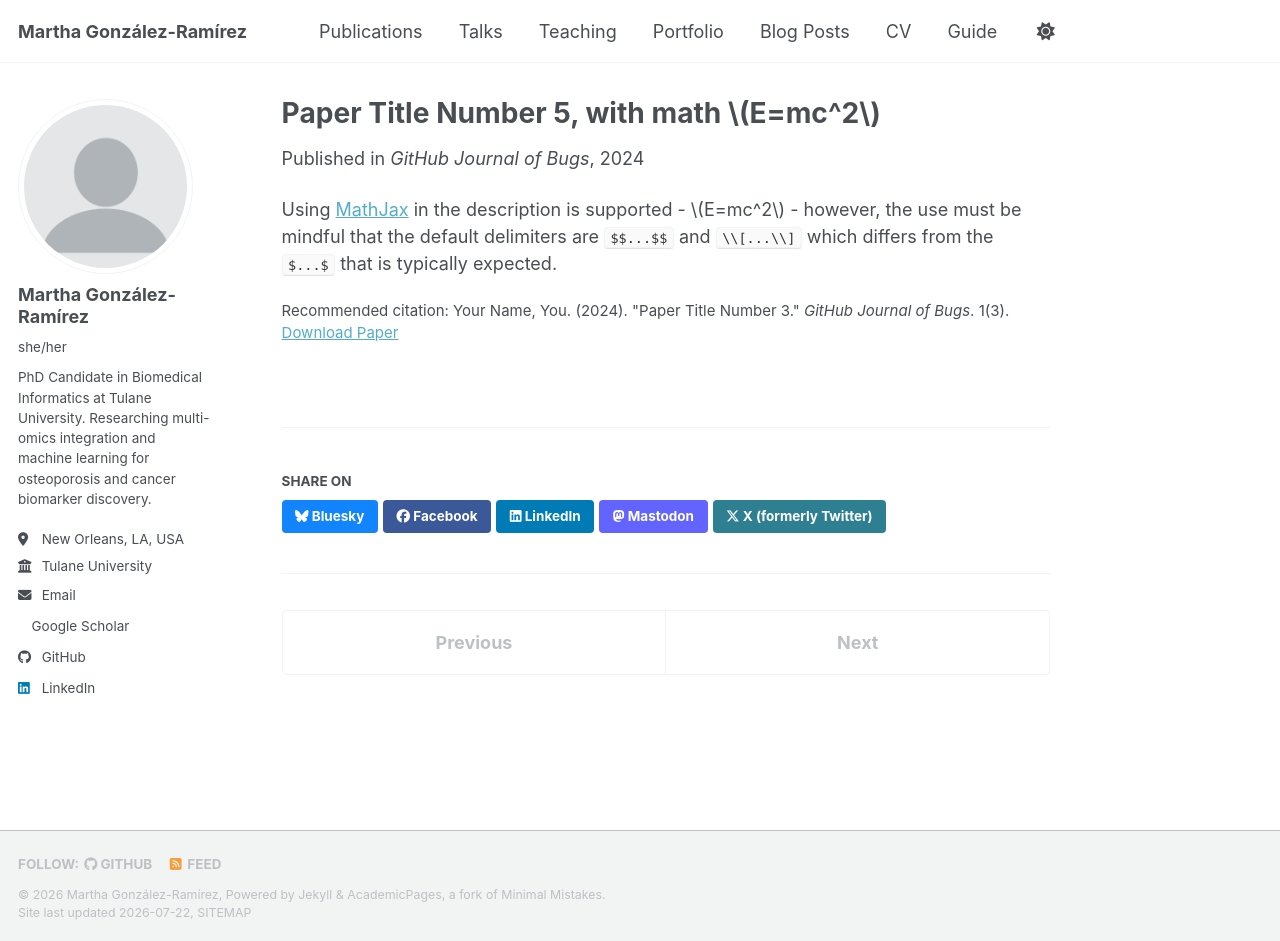
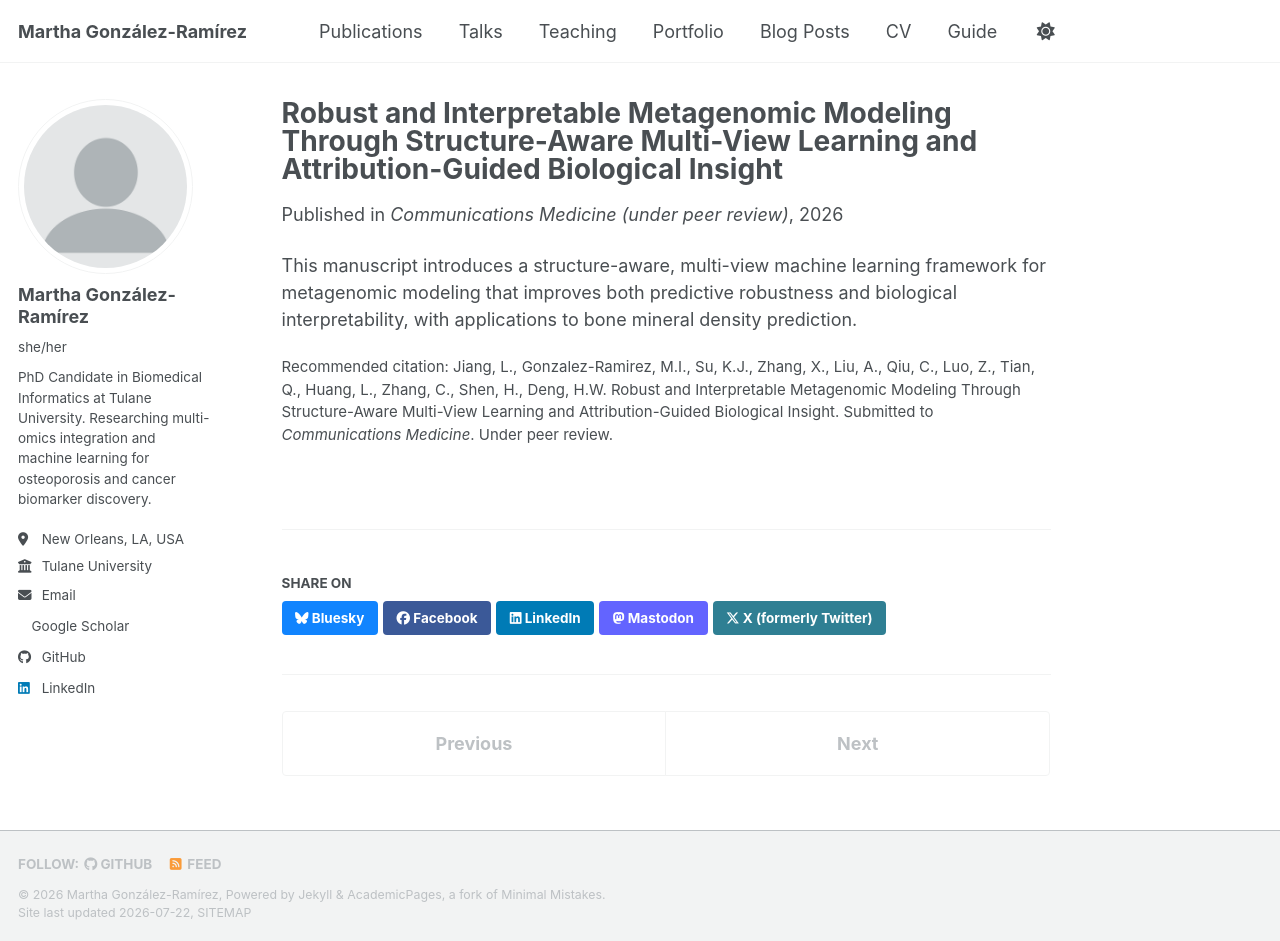
Before and after one commit to migonzalezr/migonzalezr.github.io, a Jekyll site: the page built from _publications/2025-06-08-paper-title-number-5.md, in a window 1280 px wide and 941 px high. Built offline with Jekyll 4.4.1, drawn with Linux system fonts in a browser that asks for light colours; a style sheet for code colours, icons or effects is not loaded.

Commit message:
Revise publication details for Paper Number 5
Updated paper details including title, category, permalink, excerpt, date, venue, and citation. Revised the description to reflect the focus on metagenomic modeling.

```diff
--- a/_publications/2025-06-08-paper-title-number-5.md
+++ b/_publications/2025-06-08-paper-title-number-5.md
@@ -1,13 +1,11 @@
 ---
-title: "Paper Title Number 5, with math $$E=mc^2$$"
+title: "Robust and Interpretable Metagenomic Modeling Through Structure-Aware Multi-View Learning and Attribution-Guided Biological Insight"
 collection: publications
-category: conferences
-permalink: /publication/2024-02-17-paper-title-number-4
-excerpt: 'This paper is about a famous math equation, $$E=mc^2$$'
-date: 2024-02-17
-venue: 'GitHub Journal of Bugs'
-paperurl: 'https://academicpages.github.io/files/paper3.pdf'
-citation: 'Your Name, You. (2024). &quot;Paper Title Number 3.&quot; <i>GitHub Journal of Bugs</i>. 1(3).'
+category: manuscripts
+permalink: /publication/2026-communications-medicine-metagenomic-modeling
+excerpt: 'A structure-aware, multi-view deep learning framework for robust and interpretable metagenomic modeling of bone mineral density. Submitted to Communications Medicine, under peer review.'
+date: 2026-01-01
+venue: 'Communications Medicine (under peer review)'
+citation: 'Jiang, L., Gonzalez-Ramirez, M.I., Su, K.J., Zhang, X., Liu, A., Qiu, C., Luo, Z., Tian, Q., Huang, L., Zhang, C., Shen, H., Deng, H.W. Robust and Interpretable Metagenomic Modeling Through Structure-Aware Multi-View Learning and Attribution-Guided Biological Insight. Submitted to <i>Communications Medicine</i>. Under peer review.'
 ---
-
-Using [MathJax](https://www.mathjax.org/) in the description is supported - $$E=mc^2$$ - however, the use must be mindful that the default delimiters are `$$...$$` and `\\[...\\]` which differs from the `$...$` that is typically expected.
+This manuscript introduces a structure-aware, multi-view machine learning framework for metagenomic modeling that improves both predictive robustness and biological interpretability, with applications to bone mineral density prediction.
```
